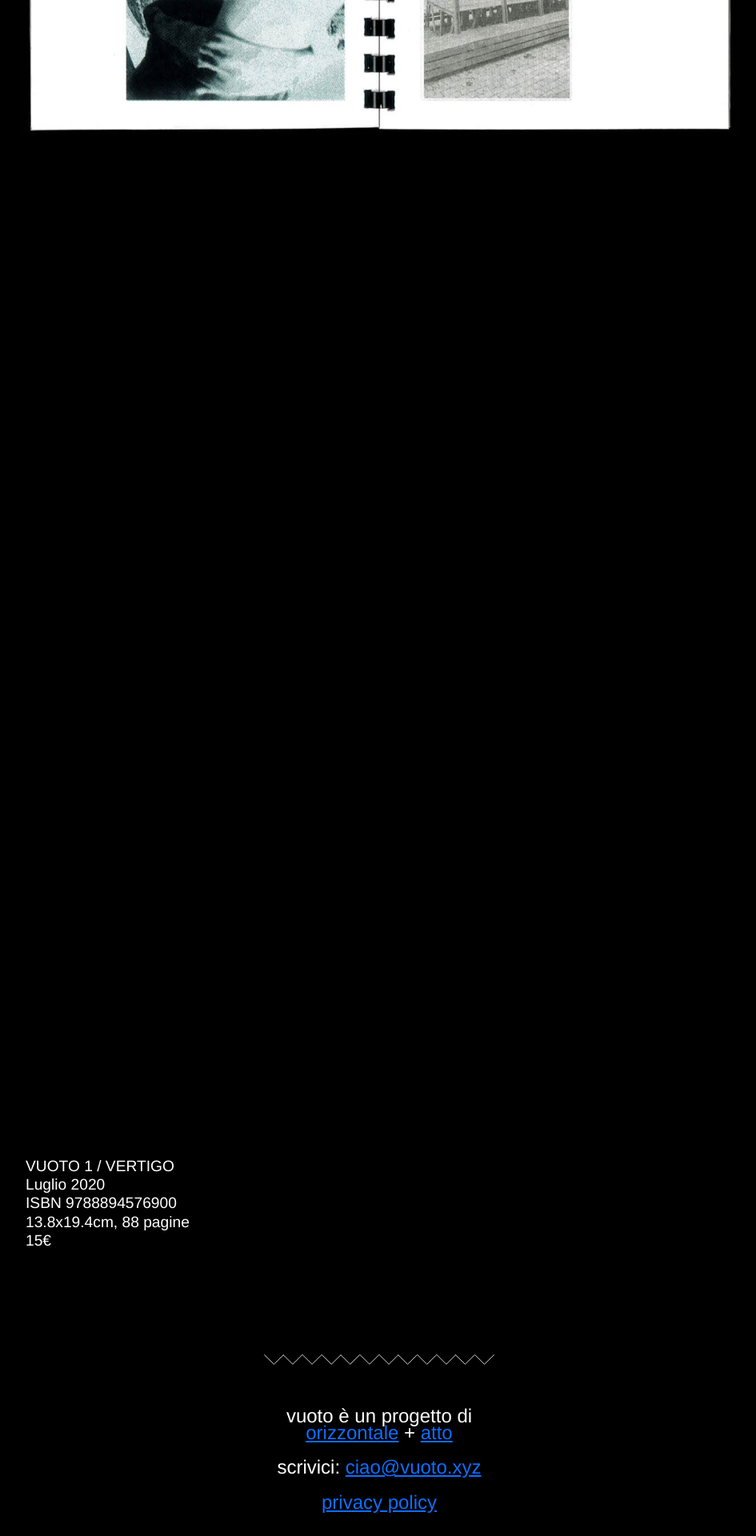
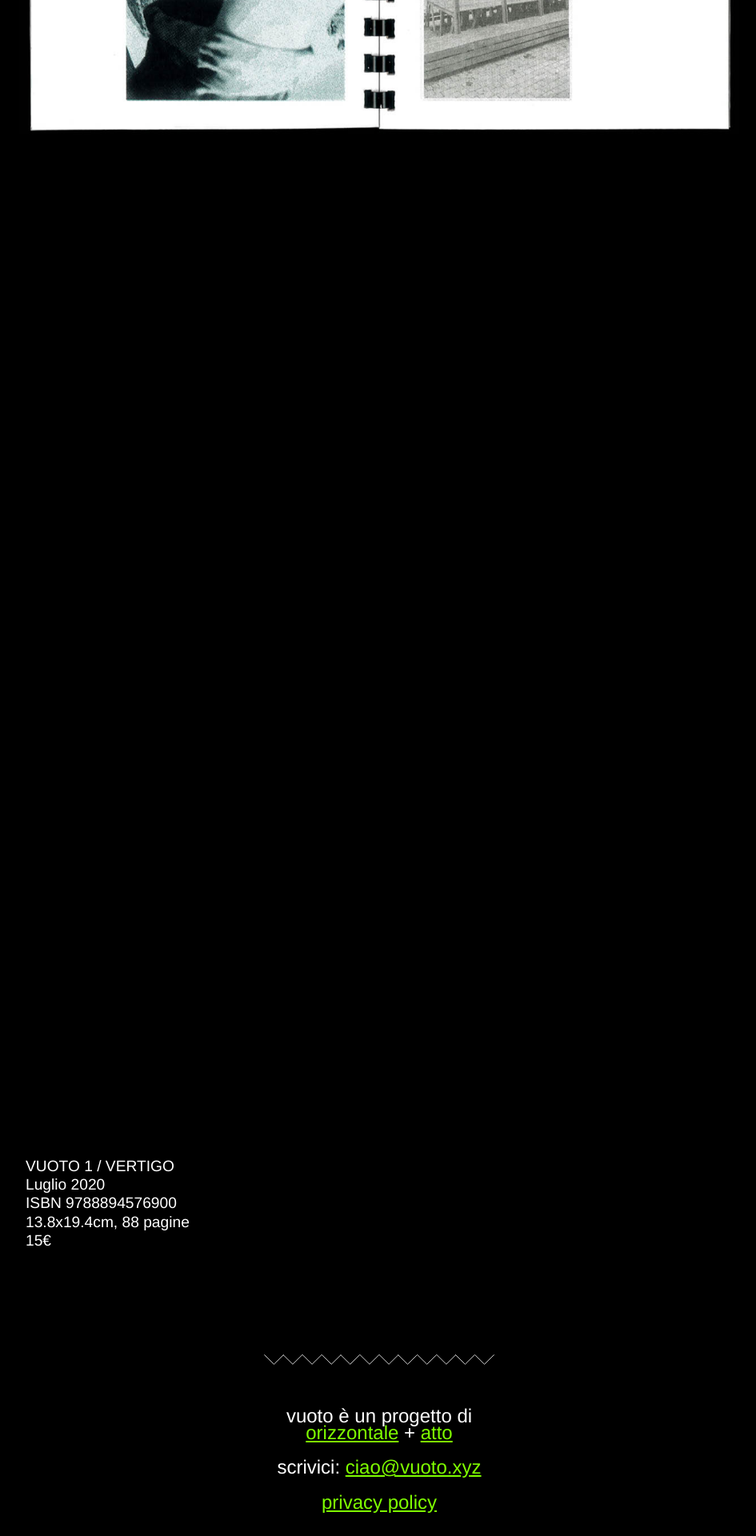
Before and after one commit to jacoping/vuoto-2021, a Jekyll site: the page built from vertigo.md, in a window 1280 px wide. Shown: the part 1512-3432 px from the top of the page at 80% size, without its empty margins (166-1111 px from the left). Built offline with Jekyll 4.4.1, drawn with Linux system fonts in a browser that asks for light colours; some web fonts are replaced.

Commit message:
issues layout adjustments

```diff
--- a/_includes/bookazine-footer.html
+++ b/_includes/bookazine-footer.html
@@ -5,14 +5,14 @@
   <div class="pt-5 pb-3 j-fw-200 j-fs-150em j-lh-09">
     vuoto è un progetto di
     <br>
-    <a target="_blank" href="https://orizzontale.org">orizzontale</a> + <a target="_blank" href="https://atto.si">atto</a>
+    <a class="random-colored" target="_blank" href="https://orizzontale.org">orizzontale</a> + <a class="random-colored" target="_blank" href="https://atto.si">atto</a>
     <br>
     <br>
     scrivici:
-    <a href="mailto:ciao@vuoto.xyz">ciao@vuoto.xyz<a />
+    <a class="random-colored" href="mailto:ciao@vuoto.xyz">ciao@vuoto.xyz<a />
     <br>
     <br>
-    <a target="_blank" href="/privacy">privacy policy</a>
+    <a class="random-colored" target="_blank" href="/privacy">privacy policy</a>
   </div>
 </div>
 <div class="py-2">
--- a/_includes/bookazine-header.html
+++ b/_includes/bookazine-header.html
@@ -38,6 +38,7 @@
   }
 </style>
 
+<a class="text-decoration-none" href="\">
 <div class="header">
   <div class="issues-logo-container text-center">
     <!--
@@ -71,3 +72,4 @@
     <img src="/res/pics/divider.svg" alt="divider">
   </div>
 </div>
+</a>
```
